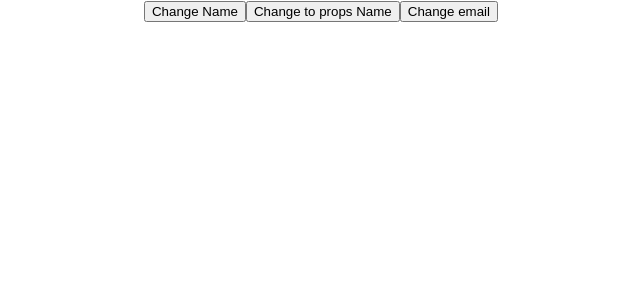
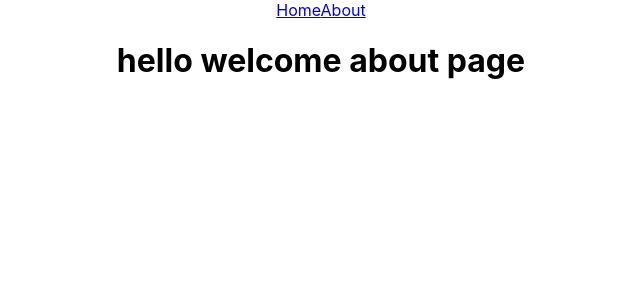
Before and after one commit to gayathrislatrainer23-bot/React-11-1, a React (Create React App) app: page /about in a window 1280 px wide. Shown: the top 300 px of the page, without its empty margins (319-959 px from the left). Built offline with nearby package versions, Linux system fonts and the light colour scheme.

Commit message:
day-12 13/11/2025

```diff
--- a/package.json
+++ b/package.json
@@ -9,6 +9,7 @@
     "@testing-library/user-event": "^13.5.0",
     "react": "^19.2.0",
     "react-dom": "^19.2.0",
+    "react-router-dom": "^7.9.5",
     "react-scripts": "5.0.1",
     "web-vitals": "^2.1.4"
   },
--- a/src/App.js
+++ b/src/App.js
@@ -4,11 +4,14 @@ import Counter from './components/counter/Counter';
 import Form from './components/Form';
 import Fruit from './components/Fruit';
 import Greetings from './components/Greetings';
-import LogIn from './components/LogIn';
+// import LogIn from './components/LogIn';
 import SideEffect from './components/SideEffect';
 // import Message from './components/Message';
 import StudentList from './components/StudentList';
 import StudentTable from './components/StudentTable';
+import {BrowserRouter,Link,Route,Routes} from 'react-router-dom'
+import Home from './pages/Home';
+import About from './pages/About';
 function App() {
  const userName =["Manu","Malu"]
 
@@ -25,7 +28,20 @@ function App() {
   <Fruit/> */}
   {/* <StudentTable/>
   <Form/> */}
-  <SideEffect userName ={userName}/>
+  {/* <SideEffect userName ={userName}/> */}
+
+  <BrowserRouter>
+
+<nav>
+  <Link to={"/home"}>Home</Link>
+  <Link to={"/about"}>About</Link>
+</nav>
+  <Routes>
+
+<Route path='/home' element ={<Home/>} />
+<Route path='/about' element ={<About/>} />
+  </Routes>
+  </BrowserRouter>
     </div>
 
   );
--- /dev/null
+++ b/src/pages/About.jsx
@@ -0,0 +1,9 @@
+const About  = () =>{
+
+    return(
+        <>
+        <h1>hello welcome about page</h1>
+        </>
+    )
+}
+export default About;
--- /dev/null
+++ b/src/pages/Home.jsx
@@ -0,0 +1,9 @@
+const Home  = () =>{
+
+    return(
+        <>
+        <h1>hello welcome</h1>
+        </>
+    )
+}
+export default Home;
```
Also changed, not shown: 2 other files (tests, documents, lock files or other folders).
